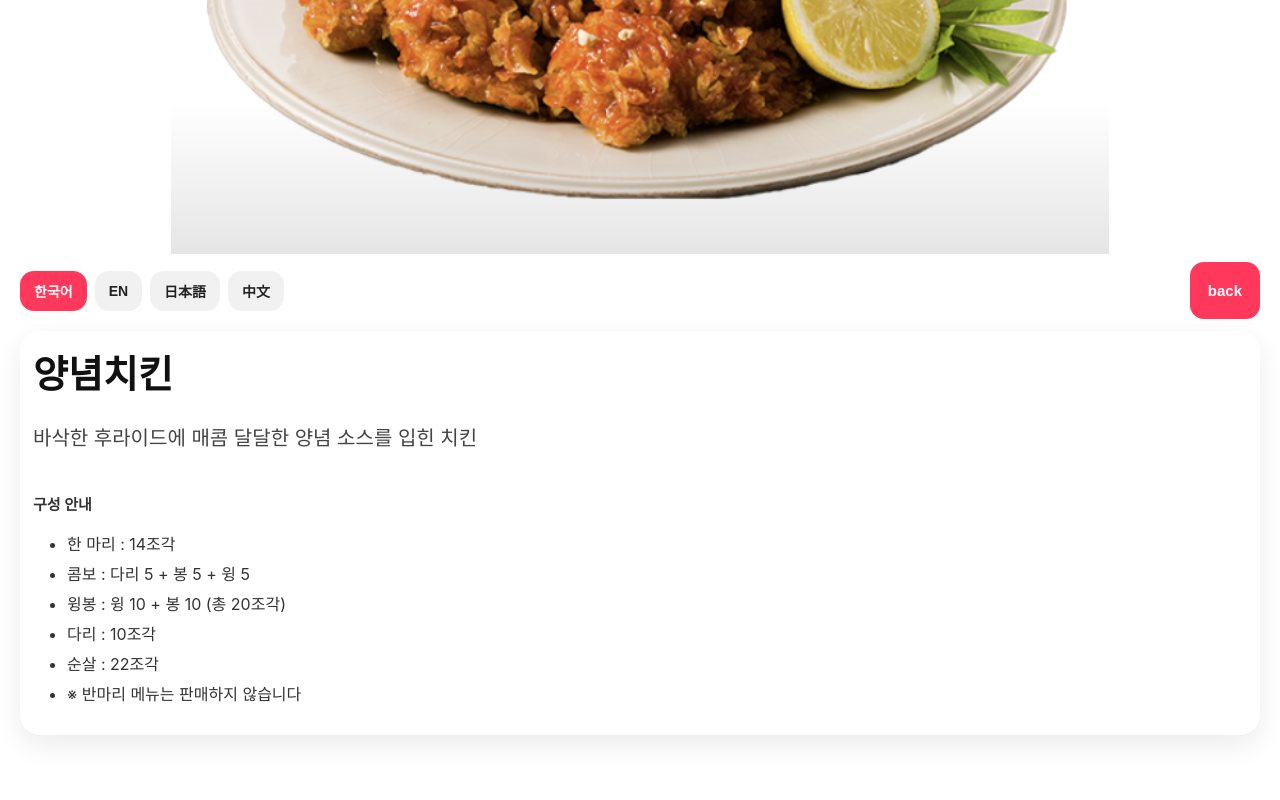
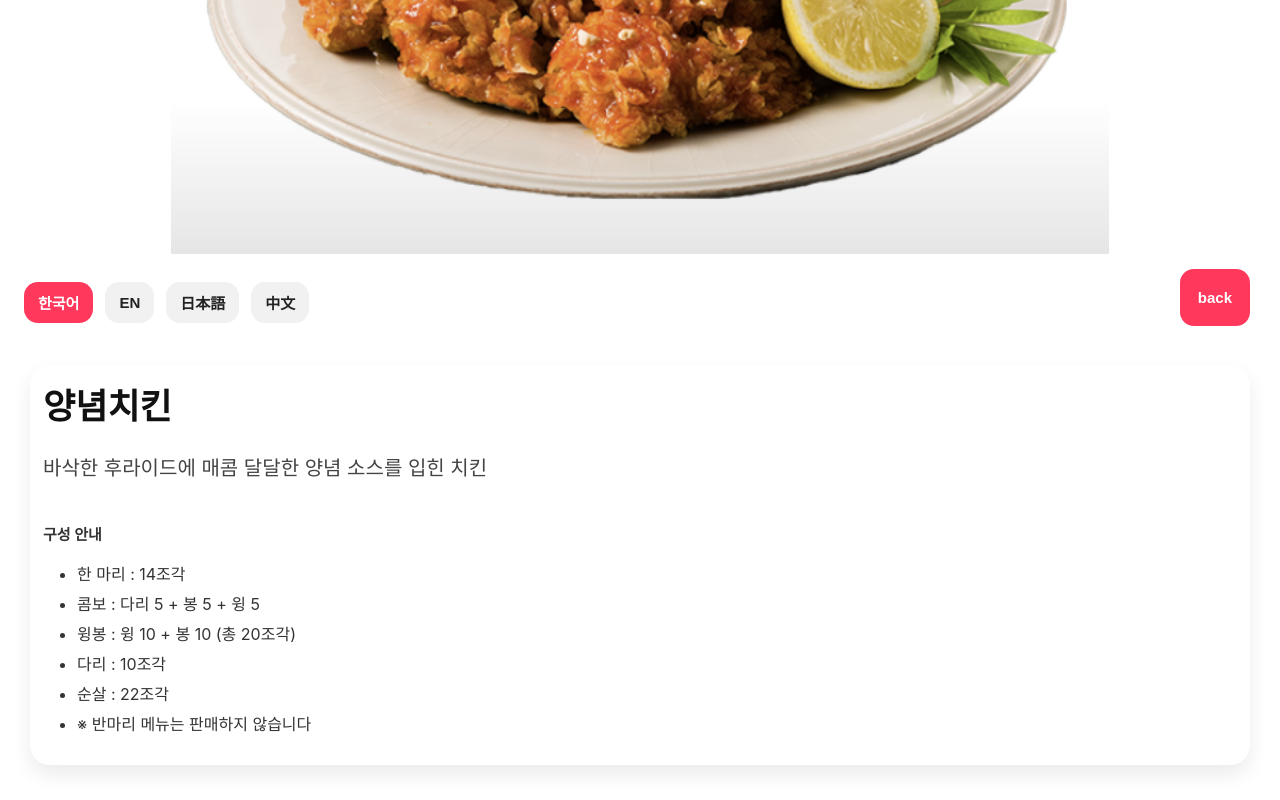
Before and after one commit to remyon88/samsung_bhc, a React (Create React App) app: page /region/chi in a window 1280 px wide. Shown: the part 507-1307 px from the top of the page. Built offline with nearby package versions, Linux system fonts and the light colour scheme.

Commit message:
header design update

```diff
--- a/src/pages/RegionDetail.jsx
+++ b/src/pages/RegionDetail.jsx
@@ -42,6 +42,7 @@ const TopBar = styled.div`
 const LangBox = styled.div`
   display: flex;
   gap: 8px;
+  margin: 10px 2px 15px;
 `;
 
 const LangBtn = styled.button`
@@ -52,7 +53,8 @@ const LangBtn = styled.button`
   background: ${p => (p.active ? '#ff385c' : '#f1f1f1')};
   color: ${p => (p.active ? '#fff' : '#222')};
   font-weight: 700;
-  font-size: 14px;
+  font-size: 15px;
+  margin: 10px 2px 15px;
 `;
 
 const HomeBtn = styled.button`
@@ -64,19 +66,22 @@ const HomeBtn = styled.button`
   color: #fff;
   font-weight: 700;
   font-size: 15px;
+  margin: 0 10px 20px;
 `;
 
 const Grid = styled.div`
-  padding: 0 20px 60px;
+  padding: 0 20px 15px;
   display: grid;
   gap: 24px;
+
 
 `;
 
 const Card = styled.div`
   background: #fff;
   border-radius: 20px;
-  box-shadow: 0 10px 28px rgba(0,0,0,.08);
+  box-shadow: 0 10px 20px rgba(0,0,0,.08);
+  margin: 0 10px 20px;
 `;
 
 const Body = styled.div`
@@ -84,7 +89,7 @@ const Body = styled.div`
 `;
 
 const Name = styled.div`
-  font-size: 38px;
+  font-size: 35px;
   font-weight: 900;
   color: #111;
   margin-bottom: 29px;
```
